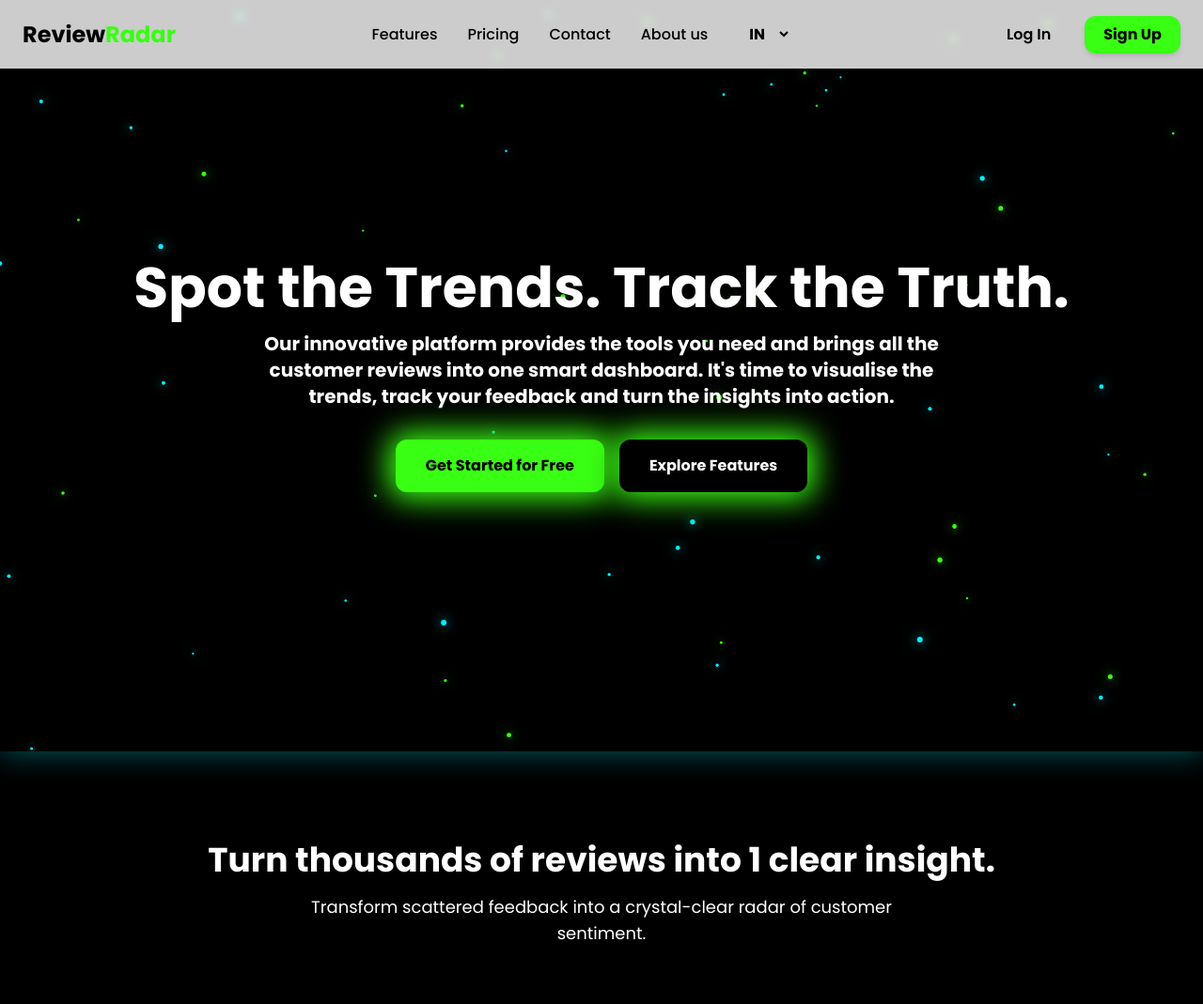
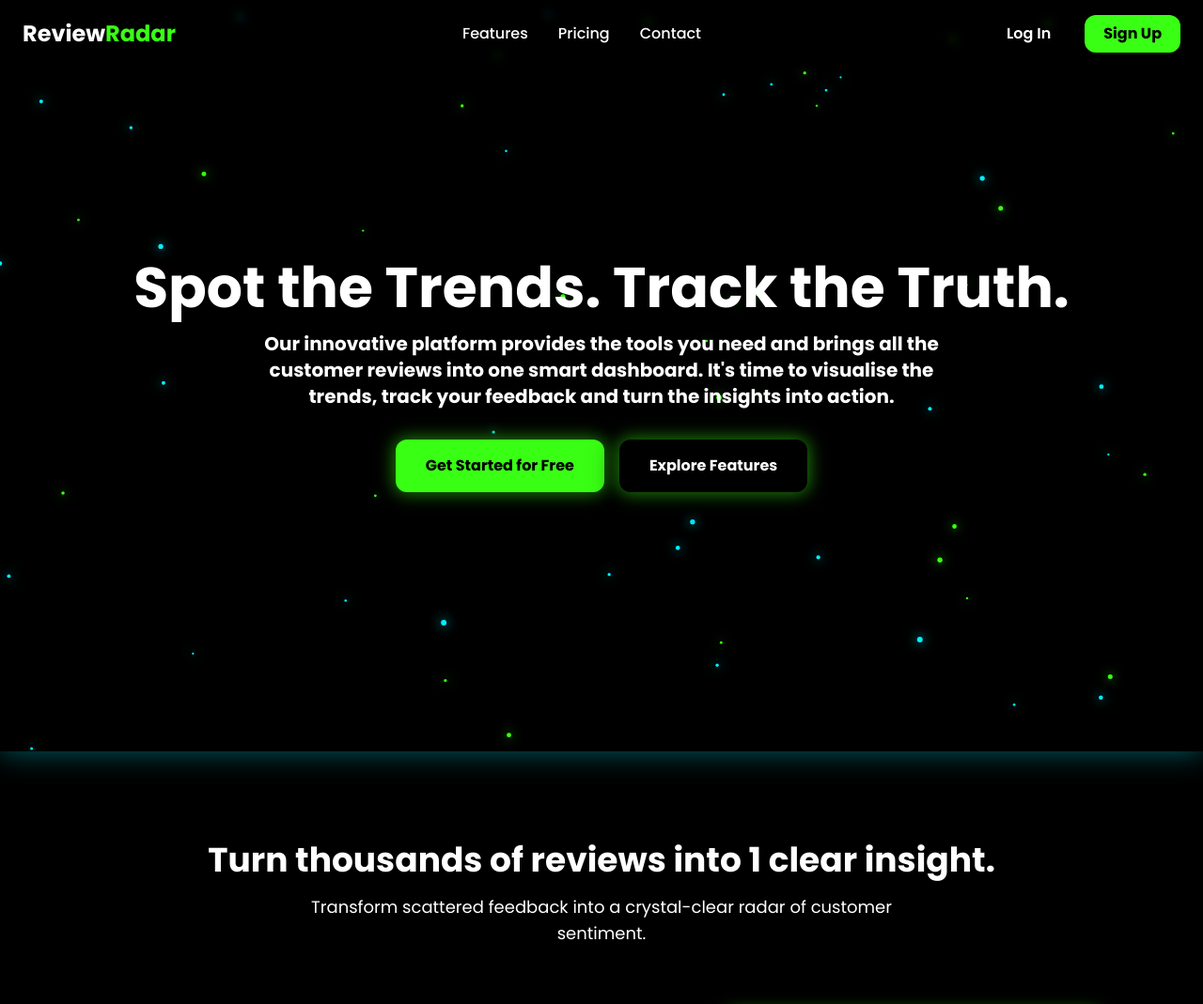
Before and after one commit to michellealoz/BitNBuild-25_4-errors, a Django app: page / in a window 1280 px wide. Shown: the top 1069 px of the page at 94% size. Run offline with Django 5.2, Linux system fonts and the light colour scheme; some libraries are stand-ins or nearby versions.

Commit message:
landing page analyze working

```diff
--- a/Core/main/templates/main/landing.html
+++ b/Core/main/templates/main/landing.html
@@ -8,30 +8,14 @@
     <link rel="stylesheet" href="https://cdnjs.cloudflare.com/ajax/libs/font-awesome/6.4.0/css/all.min.css">
     <link href="https://fonts.googleapis.com/css2?family=Playfair+Display:ital,wght@0,700&family=Poppins:wght@300;400;500;600;700&display=swap" rel="stylesheet">
     <script>
-        tailwind.config = {
-            theme: {
-                extend: {
-                    colors: {
-                        primary: '#0D47A1',   // Corporate Blue
-                        secondary: '#1E88E5', // Lighter Blue
-                        accent: '#10B981',    // Vibrant Green
-                        light: '#F5F7FA',     // Off-White
-                        dark: '#1A202C',      // Dark Gray/Blue
-                    },
-                    fontFamily: {
-                        poppins: ['Poppins', 'sans-serif'],
-                        serif: ['Playfair Display', 'serif'],
-                    },
-                }
-            }
-        }
+        // Applying the neon theme
         tailwind.config = {
             theme: {
                 extend: {
                     colors: {
                         primary: '#39FF14',   // Neon Green
-                    secondary: '#00F0FF', // Electric Cyan (optional accent)
-                    accent: '#39FF14',    // Neon Green
+                        secondary: '#00F0FF',  // Electric Cyan
+                        accent: '#39FF14',   // Neon Green for consistency
                         light: '#000000',     // Black background
                         dark: '#000000',      // Black background
                     },
@@ -42,129 +26,52 @@
                 }
             }
         }
-
-
-
     </script>
     <link href="https://unpkg.com/aos@2.3.4/dist/aos.css" rel="stylesheet">
     <script src="https://unpkg.com/aos@2.3.4/dist/aos.js"></script>
     <style>
         :root {
-    --neon-green: #39FF14; /* Neon Green */
-    --neon-blue: #00F0FF;  /* Electric Cyan */
-    --neon-pink: #FF4DFF;  /* Neon Pink */
-    --dark-bg: #000000;    /* True Black */
-    --text-light: #EAEAEA; /* Soft white for readability */
+            --neon-green: #39FF14;
+            --neon-blue: #00F0FF;
+            --dark-bg: #000000;
+            --text-light: #EAEAEA;
         }
-nav a {
-    color: #000 !important;
-}
-   body {
-        background: #000000 !important;
-        color: #fff !important;
-    }
-    .bg-light, .bg-white, .bg-dark {
-        background-color: #000000 !important;
-    }
-    .text-dark, .text-gray-600, .text-gray-500, .text-gray-400, .text-gray-200, .text-gray-800 {
-        color: #fff !important;
-    }
-    .text-primary, .text-accent {
-        color: #39FF14 !important;
-    }
-    .bg-primary, .bg-accent {
-        background-color: #39FF14 !important;
-        color: #000 !important;
-    }
-    .border-primary {
-        border-color: #39FF14 !important;
-    }
-    .shadow-lg, .shadow-xl, .shadow-2xl {
-        box-shadow: 0 0 32px 8px #39FF14, 0 8px 32px 0 rgba(0,0,0,0.7) !important;
-    }
-    .rounded-lg, .rounded-xl {
-        border-radius: 12px !important;
-    }
-    a:hover, button:hover {
-        color: #39FF14 !important;
-        text-shadow: 0 0 8px #39FF14;
-    }
-
-/* Body */
-body {
-    font-family: 'Poppins', sans-serif;
-    color: var(--text-light);
-    background: var(--dark-bg);
-}
-
-/* Hero Background with neon overlay */
-.hero-bg {
-    background: #000;
-    box-shadow: 0 0 30px rgba(0, 240, 255, 0.4); /* neon cyan glow */
-    position: relative;
-    overflow: hidden;
-}
-
-/* Pricing Card (popular plan) */
-.pricing-card-popular {
-    transform: scale(1.05);
-    border: 2px solid var(--neon-green);
-    box-shadow: 0 0 20px rgba(57, 255, 20, 0.6);
-    border-radius: 12px;
-}
-
-/* Google Translate minimal theming */
-.goog-te-banner-frame,
-#goog-gt-tt { display: none !important; }
+        body { background: #000000 !important; color: #fff !important; font-family: 'Poppins', sans-serif; }
+        .bg-light, .bg-white, .bg-dark { background-color: #000000 !important; }
+        .text-dark, .text-gray-600, .text-gray-500, .text-gray-400, .text-gray-200, .text-gray-800, nav a { color: #fff !important; }
+        .text-primary, .text-accent { color: #39FF14 !important; }
+        .bg-primary, .bg-accent { background-color: #39FF14 !important; color: #000 !important; }
+        .border-primary { border-color: #39FF14 !important; }
+        .shadow-lg, .shadow-xl, .shadow-2xl { box-shadow: 0 0 18px 2px rgba(57, 255, 20, 0.5), 0 8px 32px 0 rgba(0,0,0,0.7) !important; }
+        .rounded-lg, .rounded-xl { border-radius: 12px !important; }
+        button:hover { color: #000 !important; }
+        a:hover, button:hover { text-shadow: 0 0 8px #39FF14; }
+        .hero-bg { background: #000; box-shadow: 0 0 30px rgba(0, 240, 255, 0.4); position: relative; overflow: hidden; }
+        .hero-bg p { color: #fff !important; }
+        .pricing-card-popular { transform: scale(1.05); border: 2px solid var(--neon-green); box-shadow: 0 0 20px rgba(57, 255, 20, 0.6); border-radius: 12px; }
+        .goog-te-banner-frame, #goog-gt-tt { display: none !important; }
         html { margin-top: 0 !important; }
         body { top: 0 !important; }
         #google_translate_element { display: none; }
-
-/* Language Selector (neon hover) */
-.language-select {
-    background-color: transparent;
-    border: none;
-    color: var(--neon-blue);
-    padding: 0.5rem;
-    font-weight: 500;
-    cursor: pointer;
-    transition: all .3s ease;
-}
-
-.language-select:hover {
-    color: var(--neon-green);
-    text-shadow: 0 0 8px var(--neon-green);
-}
-.hero-bg p {
-    color: #fff !important;
-}
-
+        .language-select { background-color: transparent; border: none; color: var(--neon-blue); padding: 0.5rem; font-weight: 500; cursor: pointer; transition: all .3s ease; }
+        .language-select:hover { color: var(--neon-green); text-shadow: 0 0 8px var(--neon-green); }
     </style>
 </head>
 <body class="bg-light">
 
-    <header class="fixed w-full bg-white/80 backdrop-blur-sm shadow-sm z-50">
+    <header class="fixed w-full bg-black/80 backdrop-blur-sm shadow-sm z-50">
         <div class="container mx-auto px-6 py-4">
             <div class="flex items-center justify-between">
                 <a href="/" class="text-2xl font-bold">
-                <span class="text-black">Review</span><span class="text-primary">Radar</span>
+                    <span class="text-white">Review</span><span class="text-primary">Radar</span>
                 </a>
                 <nav class="hidden md:flex items-center space-x-8">
-                <a href="#features" class="text-black hover:text-primary font-medium transition-colors">Features</a>
-                <a href="#pricing" class="text-black hover:text-primary font-medium transition-colors">Pricing</a>
-                <a href="#contact" class="text-black hover:text-primary font-medium transition-colors">Contact</a>
-                <a href="http://127.0.0.1:5500/Core/main/templates/main/about-help-privacy.html" class="text-black hover:text-primary font-medium transition-colors">About us</a>
-
-                <select id="custom_language_select" class="language-select text-black font-bold">
-                    <option value="de" class="text-black">IN</option>
-                    <option value="en" class="text-black">EN</option>
-                    <option value="es" class="text-black">ES</option>
-                    <option value="fr" class="text-black">FR</option>
-                </select>
-                <div id="google_translate_element"></div>
+                    <a href="#features" class="hover:text-primary font-medium transition-colors">Features</a>
+                    <a href="#pricing" class="hover:text-primary font-medium transition-colors">Pricing</a>
+                    <a href="#contact" class="hover:text-primary font-medium transition-colors">Contact</a>
                 </nav>
                 <div class="flex items-center space-x-4">
-                <a href="/user/login" class="px-5 py-2 text-black font-semibold hover:text-primary transition-colors">Log In</a>
+                    <a href="/user/login" class="px-5 py-2 font-semibold hover:text-primary transition-colors">Log In</a>
                     <a href="/user/signup" class="px-5 py-2 bg-primary text-black font-bold rounded-lg shadow-md hover:shadow-lg transition-all transform hover:-translate-y-0.5">Sign Up</a>
                 </div>
             </div>
@@ -174,24 +81,60 @@ body { top: 0 !important; }
     <section class="relative h-screen flex items-center justify-center text-center text-white hero-bg">
         <canvas id="neonStars" style="position:absolute;top:0;left:0;width:100%;height:100%;z-index:1;"></canvas>
         <div class="container mx-auto px-6 z-10" data-aos="fade-up" style="position:relative;z-index:2;">
-        <h1 class="text-4xl md:text-6xl font-extrabold leading-tight mb-4">
-            Spot the Trends. Track the Truth.
-        </h1>
+            <h1 class="text-4xl md:text-6xl font-extrabold leading-tight mb-4">Spot the Trends. Track the Truth.</h1>
             <p class="text-lg md:text-xl max-w-3xl mx-auto text-white font-bold mb-8">
                 Our innovative platform provides the tools you need and brings all the customer reviews into one smart dashboard. It's time to visualise the trends, track your feedback and turn the insights into action.
             </p>
             <div class="flex flex-col sm:flex-row gap-4 justify-center">
-                <a href="#pricing" class="px-8 py-4 bg-accent text-white font-bold rounded-lg shadow-lg hover:shadow-xl transform hover:scale-105 transition-all duration-300">
-                    Get Started for Free
-                </a>
-                <a href="#features" class="px-8 py-4 bg-white text-dark font-bold rounded-lg shadow-lg hover:shadow-xl transform hover:scale-105 transition-all duration-300">
-                    Explore Features
-                </a>
+                <a href="#pricing" class="px-8 py-4 bg-accent text-black font-bold rounded-lg shadow-lg hover:shadow-xl transform hover:scale-105 transition-all duration-300">Get Started for Free</a>
+                <a href="#features" class="px-8 py-4 bg-white text-dark font-bold rounded-lg shadow-lg hover:shadow-xl transform hover:scale-105 transition-all duration-300">Explore Features</a>
             </div>
         </div>
     </section>
+
+    <section id="features" class="py-24">
+        <div class="container mx-auto px-6">
+            <div class="text-center mb-16" data-aos="fade-up">
+                <h2 class="text-4xl font-bold mb-4">Turn thousands of reviews into 1 clear insight.</h2>
+                <p class="max-w-2xl mx-auto text-lg">Transform scattered feedback into a crystal-clear radar of customer sentiment.</p>
+            </div>
+
+            <div class="flex flex-wrap items-center justify-center gap-12 mb-20" data-aos="fade-right">
+                <div class="w-full lg:w-1/2">
+                    <span class="font-semibold text-primary">TRY IT NOW</span>
+                    <h3 class="text-3xl font-bold my-3">Get a Glimpse of the Power</h3>
+                    <p class="leading-relaxed mb-4">Don't stress on scrolling. Paste any Amazon product URL below to see a mini-report.</p>
+
+                    <div class="flex items-center gap-2 mb-4">
+                        <input
+                            id="product-url-input"
+                            type="text"
+                            placeholder="Paste product URL..."
+                            class="w-full px-4 py-2 rounded-md bg-gray-900 border border-gray-700 text-white focus:border-primary focus:ring-1 focus:ring-primary text-sm shadow-sm"
+                        >
+                        <button
+                            id="analyze-button"
+                            class="w-36 px-4 py-2 bg-primary text-black rounded-md font-semibold hover:bg-opacity-80 transition-colors text-sm"
+                        >
+                            Analyze
+                        </button>
+                    </div>
+
+                    <div id="analysis-results-container" class="mt-6 min-h-[100px]"></div>
+
+                </div>
+                <div class="w-full lg:w-auto">
+                    <img src="https://images.unsplash.com/photo-1551288049-bebda4e38f71?q=80&w=1470&auto=format&fit=crop&ixlib=rb-4.0.3" alt="Dashboard Image" class="max-w-md w-full rounded-xl shadow-lg">
+                </div>
+            </div>
+        </div>
+    </section>
+
+    <script src="https://unpkg.com/aos@2.3.4/dist/aos.js"></script>
     <script>
-    // Neon flies animation
+        AOS.init({ duration: 800, once: true, offset: 50 });
+
+        // --- Neon Stars Animation (No Changes) ---
         const canvas = document.getElementById('neonStars');
         const ctx = canvas.getContext('2d');
         let w, h;
@@ -201,70 +144,127 @@ body { top: 0 !important; }
         }
         resize();
         window.addEventListener('resize', resize);
-
-    const flies = Array.from({length: 60}, () => ({
-        x: Math.random() * w,
-        y: Math.random() * h,
-        r: Math.random() * 2 + 1,
-        dx: (Math.random() - 0.5) * 0.5,
-        dy: (Math.random() - 0.5) * 0.5,
-        color: Math.random() > 0.5 ? '#39FF14' : '#00F0FF'
-    }));
-
+        const flies = Array.from({length: 60}, () => ({ x: Math.random()*w, y: Math.random()*h, r: Math.random()*2+1, dx: (Math.random()-0.5)*0.5, dy: (Math.random()-0.5)*0.5, color: Math.random() > 0.5 ? '#39FF14' : '#00F0FF' }));
         function animate() {
-        ctx.clearRect(0, 0, w, h);
+            ctx.clearRect(0,0,w,h);
             for (let fly of flies) {
-            ctx.shadowBlur = 12;
-            ctx.shadowColor = fly.color;
-            ctx.beginPath();
-            ctx.arc(fly.x, fly.y, fly.r, 0, Math.PI * 2);
-            ctx.fillStyle = fly.color;
-            ctx.fill();
-            fly.x += fly.dx;
-            fly.y += fly.dy;
-            if (fly.x < 0 || fly.x > w) fly.dx *= -1;
-            if (fly.y < 0 || fly.y > h) fly.dy *= -1;
+                ctx.shadowBlur=12; ctx.shadowColor=fly.color; ctx.beginPath(); ctx.arc(fly.x, fly.y, fly.r, 0, Math.PI*2); ctx.fillStyle=fly.color; ctx.fill();
+                fly.x += fly.dx; fly.y += fly.dy;
+                if(fly.x<0||fly.x>w) fly.dx*=-1;
+                if(fly.y<0||fly.y>h) fly.dy*=-1;
             }
             requestAnimationFrame(animate);
         }
         animate();
     </script>
-    <section id="features" class="py-24">
-        <div class="container mx-auto px-6">
-            <div class="text-center mb-16" data-aos="fade-up">
-                <h2 class="text-4xl font-bold text-dark mb-4">Turn thousands of reviews into 1 clear insight.</h2>
-                <p class="text-gray-600 max-w-2xl mx-auto text-lg">Transform scattered feedback into a crystal-clear radar of customer sentiment.</p>
+
+    <script>
+        document.addEventListener('DOMContentLoaded', () => {
+            const urlInput = document.getElementById('product-url-input');
+            const analyzeBtn = document.getElementById('analyze-button');
+            const resultsContainer = document.getElementById('analysis-results-container');
+
+            const FASTAPI_ENDPOINT = 'http://127.0.0.1:8001/analyze/';
+
+            analyzeBtn.addEventListener('click', () => {
+                const url = urlInput.value.trim();
+                if (!url) {
+                    resultsContainer.innerHTML = `<div class="p-4 bg-red-900 bg-opacity-50 text-red-300 border border-red-700 rounded-md">Error: Please paste a product URL first.</div>`;
+                    return;
+                }
+
+                // Show loader and disable button
+                resultsContainer.innerHTML = `
+                    <div class="text-center text-gray-400">
+                        <div style="border-left-color: #39FF14;" class="w-8 h-8 border-4 border-gray-700 border-solid rounded-full animate-spin mx-auto"></div>
+                        <p class="mt-2">Analyzing... This may take a moment.</p>
+                    </div>`;
+                analyzeBtn.disabled = true;
+                analyzeBtn.innerHTML = '<i class="fas fa-spinner fa-spin"></i>';
+
+                // Call the backend
+                fetch(FASTAPI_ENDPOINT, {
+                    method: 'POST',
+                    headers: { 'Content-Type': 'application/json' },
+                    body: JSON.stringify({ url: url }),
+                })
+                .then(response => {
+                    if (!response.ok) {
+                        return response.json().then(err => {
+                            throw new Error(err.detail || `Server error: ${response.status}`);
+                        });
+                    }
+                    return response.json();
+                })
+                .then(data => {
+                    displayGlimpse(data);
+                })
+                .catch(error => {
+                    resultsContainer.innerHTML = `<div class="p-4 bg-red-900 bg-opacity-50 text-red-300 border border-red-700 rounded-md">Error: ${error.message}</div>`;
+                })
+                .finally(() => {
+                    analyzeBtn.disabled = false;
+                    analyzeBtn.textContent = 'Analyze';
+                });
+            });
+
+            function displayGlimpse(data) {
+                if (!data || !data.public_opinion) {
+                    resultsContainer.innerHTML = `<div class="p-4 bg-red-900 bg-opacity-50 text-red-300 border border-red-700 rounded-md">Error: Received invalid data from the server.</div>`;
+                    return;
+                }
+
+                const { public_opinion, pros_cons_panel } = data;
+
+                // Build the inner HTML for the glimpse report
+                resultsContainer.innerHTML = `
+                    <div class="border border-gray-800 rounded-lg p-6 bg-black shadow-lg animate-fade-in">
+                        <div class="grid grid-cols-1 md:grid-cols-3 gap-6">
+                            <div class="md:col-span-1 flex flex-col items-center justify-center text-center bg-gray-900 p-4 rounded-lg">
+                                <div class="text-5xl font-extrabold text-primary">${public_opinion.positive_percent}%</div>
+                                <div class="text-sm font-medium text-gray-400 mt-1">Positive Sentiment</div>
                             </div>
-
-            <div class="flex flex-row items-center gap-12 mb-20" data-aos="fade-right">
-    <div style="flex: 1 1 50%; min-width: 300px;">
-        <span class="font-semibold text-primary">CUSTOMIZABLE</span>
-        <h3 class="text-3xl font-bold text-dark my-3">Explore your Dashboard</h3>
-        <p class="text-gray-600 leading-relaxed mb-4">
-            Don't stress on scrolling and reading thousands of reviews.<br>
-            paste your product url here.
-        </p>
-        <div class="flex items-center gap-2 mb-4">
-            <input
-                type="text"
-                placeholder="Paste product URL..."
-                class="w-64 px-4 py-2 rounded-md border border-gray-300 focus:border-primary focus:ring-1 focus:ring-primary text-sm shadow-sm"
-            >
-            <button
-                class="px-4 py-2 bg-primary text-white rounded-md font-semibold hover:bg-secondary transition-colors text-sm"
-            >
-                Analyze
-            </button>
+                            <div class="md:col-span-2">
+                                <div class="grid grid-cols-1 sm:grid-cols-2 gap-6">
+                                    <div>
+                                        <h3 class="font-bold text-primary mb-3 flex items-center gap-2"><i class="fas fa-thumbs-up"></i> Strengths</h3>
+                                        <ul class="space-y-3 text-sm">
+                                            ${pros_cons_panel.pros.slice(0, 2).map(pro => `
+                                                <li>
+                                                    <p class="font-semibold text-gray-300">${pro.keyword}</p>
+                                                    <blockquote class="text-gray-500 italic border-l-2 border-green-800 pl-2 mt-1">"${pro.examples[0] || ''}"</blockquote>
+                                                </li>
+                                            `).join('') || '<li class="text-gray-500">Not enough data.</li>'}
+                                        </ul>
                                     </div>
-        <a href="#" class="font-semibold text-primary hover:text-secondary">Learn More &rarr;</a>
-    </div>
-    <div style="flex: 1 1 50%; min-width: 300px;">
-        <img src="https://images.unsplash.com/photo-1551288049-bebda4e38f71?q=80&w=1470&auto=format&fit=crop&ixlib=rb-4.0.3" alt="Dashboard Image" style="max-width:350px; border-radius:12px;">
-    </div>
-           </p>
+                                    <div>
+                                        <h3 class="font-bold text-red-500 mb-3 flex items-center gap-2"><i class="fas fa-thumbs-down"></i> Concerns</h3>
+                                        <ul class="space-y-3 text-sm">
+                                             ${pros_cons_panel.cons.slice(0, 2).map(con => `
+                                                <li>
+                                                    <p class="font-semibold text-gray-300">${con.keyword}</p>
+                                                    <blockquote class="text-gray-500 italic border-l-2 border-red-800 pl-2 mt-1">"${con.examples[0] || ''}"</blockquote>
+                                                </li>
+                                            `).join('') || '<li class="text-gray-500">Not enough data.</li>'}
+                                        </ul>
                                     </div>
                                 </div>
-
+                            </div>
+                        </div>
+                    </div>
+                `;
+            }
+        });
+    </script>
+    <style>
+        .animate-fade-in {
+            animation: fadeIn 0.5s ease-in-out;
+        }
+        @keyframes fadeIn {
+            from { opacity: 0; transform: translateY(10px); }
+            to { opacity: 1; transform: translateY(0); }
+        }
+    </style>
         <section id="pricing" class="py-24 bg-white">
         <div class="container mx-auto px-6">
             <div class="text-center mb-16" data-aos="fade-up">
```
Also changed, not shown: Core/db.sqlite3. Lines whose indentation alone changed are shown as unchanged.
